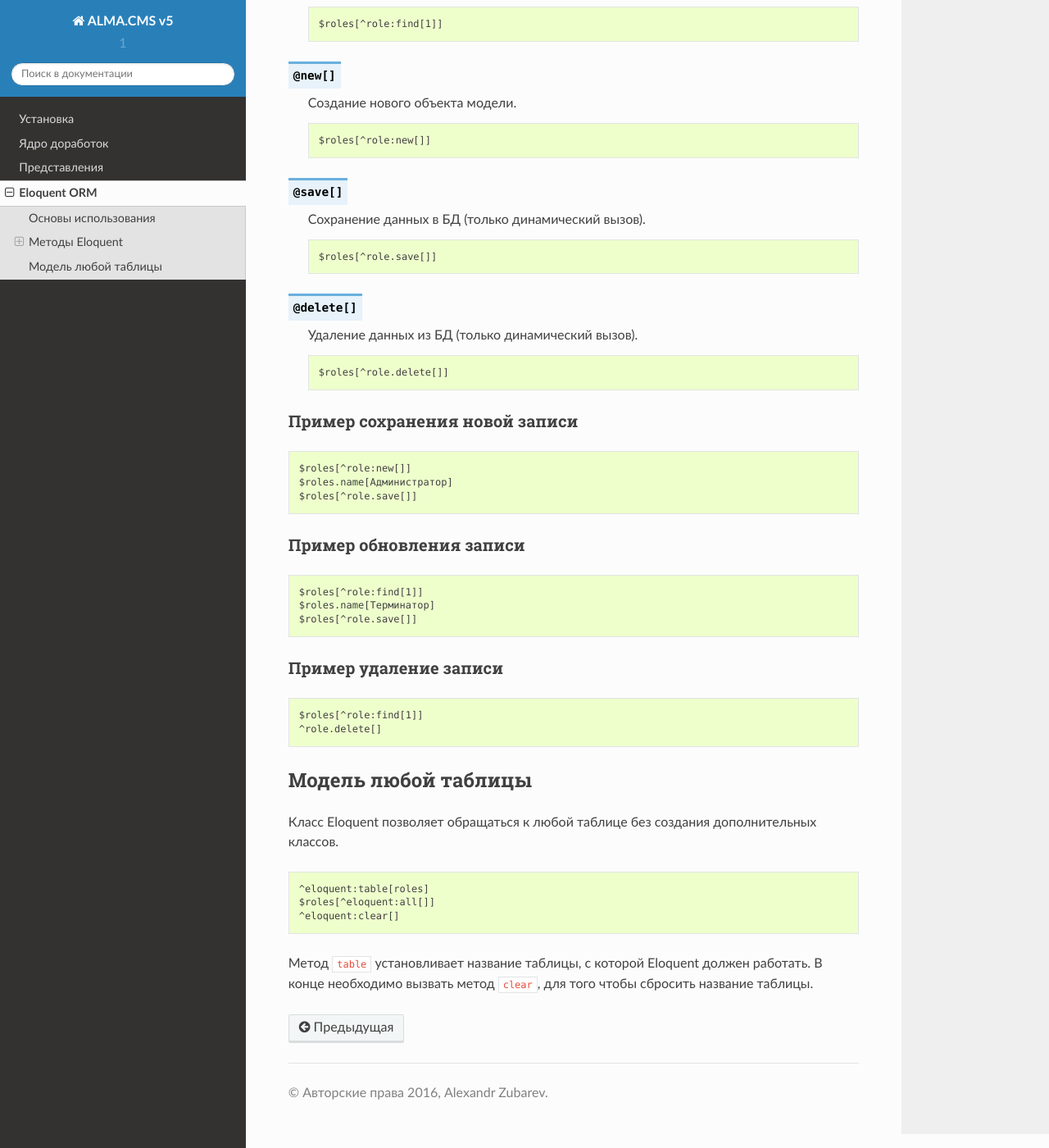
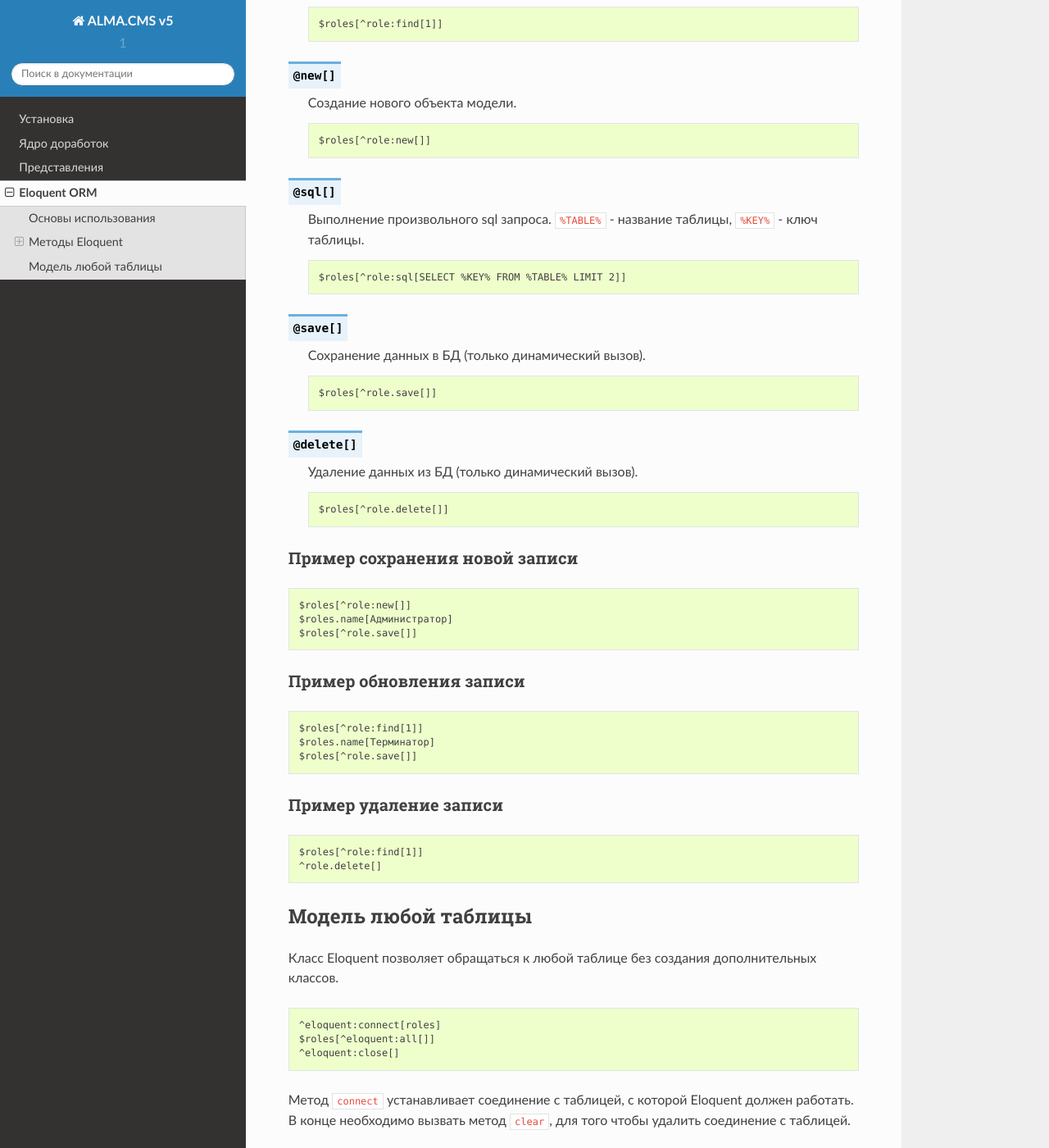
Before and after one commit to alma-com/docs, a Sphinx documentation site: the page built from docs/source/eloquent.rst, in a window 1280 px wide and 1400 px high, scrolled down 980 px. Shown: the whole window at 82% size. Built offline with Sphinx 7.4.7 and the Read the Docs theme 2.0.0, drawn with Linux system fonts in a browser that asks for light colours.

Commit message:
Добавлен метод sql

```diff
--- a/docs/source/eloquent.rst
+++ b/docs/source/eloquent.rst
@@ -50,6 +50,14 @@ Eloquent ORM
 
 		$roles[^role:new[]]
 
+.. function:: @sql[]
+
+	Выполнение произвольного sql запроса. ``%TABLE%`` - название таблицы, ``%KEY%`` - ключ таблицы.
+	::
+
+		$roles[^role:sql[SELECT %KEY% FROM %TABLE% LIMIT 2]]
+
+
 .. function:: @save[]
 
 	Сохранение данных в БД (только динамический вызов).
@@ -101,11 +109,11 @@ Eloquent ORM
 Класс Eloquent позволяет обращаться к любой таблице без создания дополнительных классов.
 ::
 
-	^eloquent:table[roles]
+	^eloquent:connect[roles]
 	$roles[^eloquent:all[]]
-	^eloquent:clear[]
+	^eloquent:close[]
 
-Метод ``table`` установливает название  таблицы, с которой Eloquent должен работать. В конце необходимо вызвать метод ``clear``, для того чтобы сбросить название таблицы.
+Метод ``connect`` устанавливает соединение с таблицей, с которой Eloquent должен работать. В конце необходимо вызвать метод ``clear``, для того чтобы удалить соединение с таблицей.
 
 
 .. _`ActiveRecord`: https://ru.wikipedia.org/w/index.php?title=Special:Search&search=ActiveRecord
```
Also changed, not shown: 5 other files.
